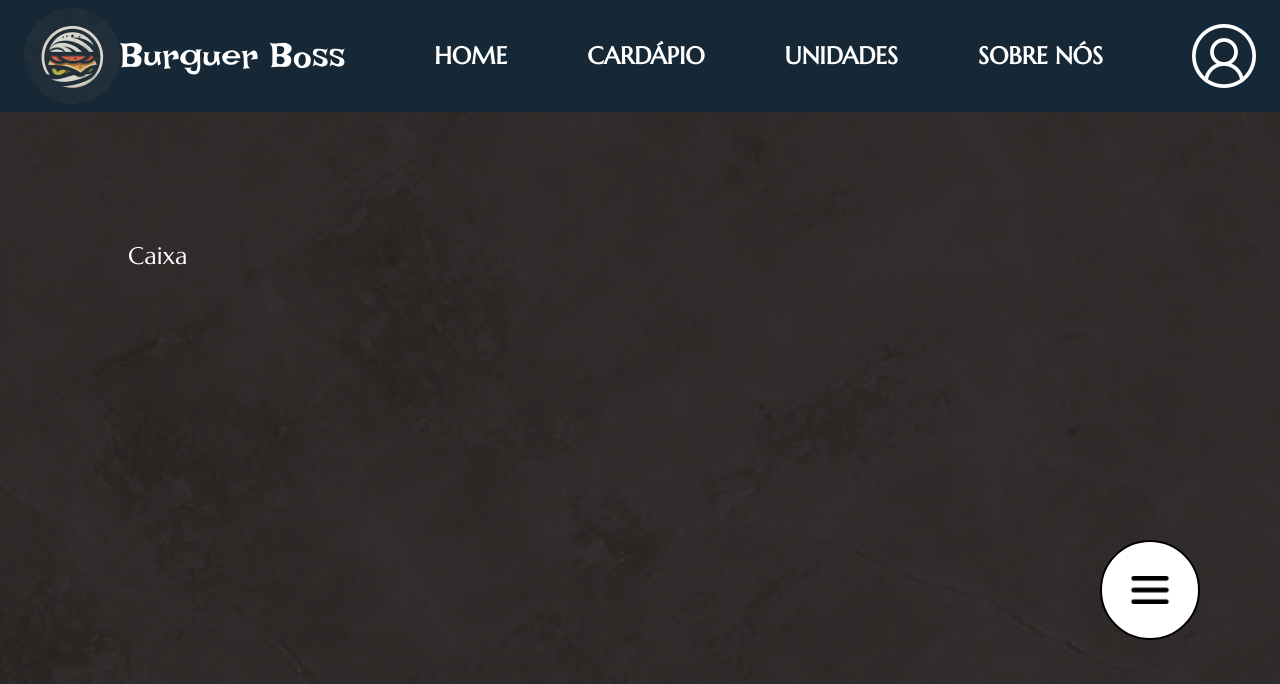
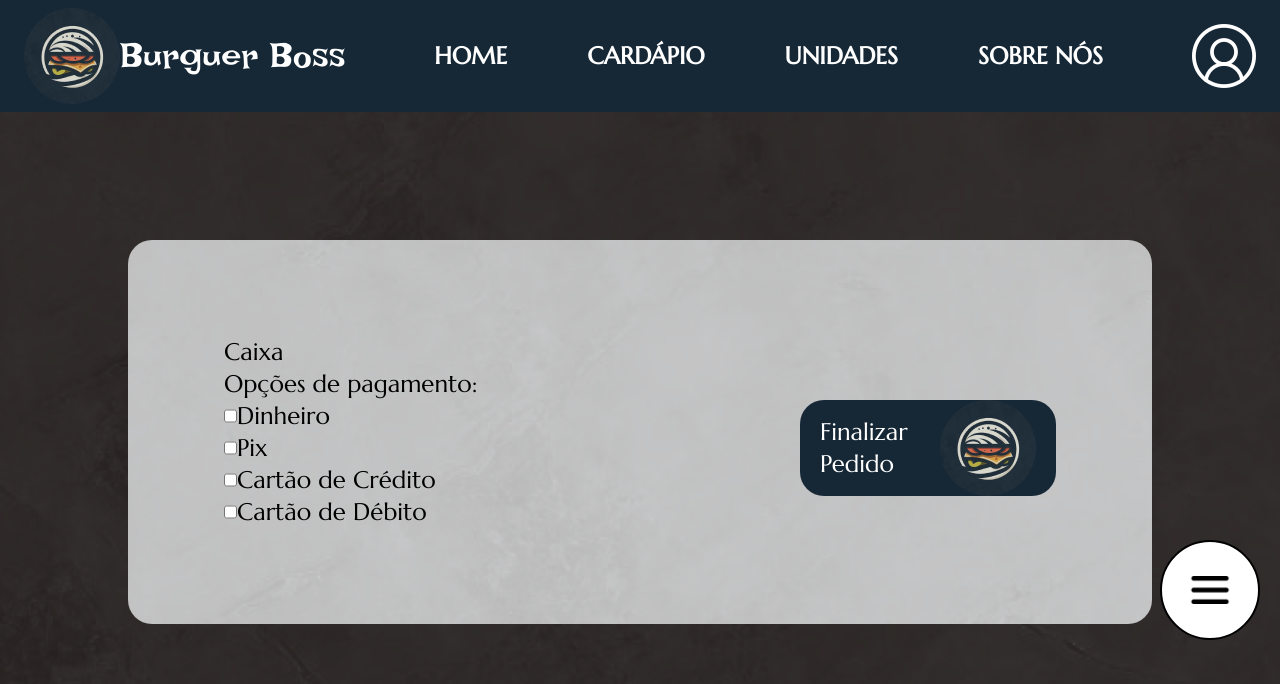
Before and after one commit to PedroMarineli/bb_front-end, a React (Vite) app: page /bb-caixa in a window 1280 px wide. Shown: the top 684 px of the page. Built offline with nearby package versions, Linux system fonts and the light colour scheme.

Commit message:
improving the page in general

```diff
--- /dev/null
+++ b/src/components/Botao/index.tsx
@@ -0,0 +1,16 @@
+import Logo from "/images/logoBB.png";
+
+interface Props {
+    children: string
+}
+
+const Botao = ({ children }: Props) => {
+    return (
+        <div className="flex w-64 bg-seaBlue text-white items-center justify-between px-5 rounded-3xl">
+            {children}
+            <img src={Logo} alt="Logo BB" />
+        </div>
+    )
+}
+
+export default Botao;
--- a/src/components/BotaoMenu/index.tsx
+++ b/src/components/BotaoMenu/index.tsx
@@ -2,7 +2,7 @@ import MenuHamburguer from "/icons/hamburguer.png";
 
 const BotaoMenu = () => {
     return (
-        <div className="flex flex-col fixed bottom-40 right-20 z-40 p-5 bg-white rounded-full border-solid border-2 border-black">
+        <div className="flex flex-col fixed bottom-40 right-5 z-40 p-5 bg-white rounded-full border-solid border-2 border-black">
             <img src={MenuHamburguer} alt="Menu hamburguer" className="w-14 h-14"/>
         </div>
     )
--- a/src/components/FaleComAGente/index.tsx
+++ b/src/components/FaleComAGente/index.tsx
@@ -3,7 +3,9 @@ import LogoBB from "/images/logoBB.png";
 
 const FaleComAGente = () => {
     return (
-        <div className="janela hidden">
+        <div className="grid justify-items-center">
+            <div className="bg-black opacity-60 fixed top-0 right-0 bottom-0 left-0"/>
+            <div className="janela">
                 <h3 className="tituloJanela text-center">Fale com a gente</h3>
                 <p>Tem alguma dúvida?! Alguma sugestão?! Alguma reclamação?!</p>
                 <p>Entre em contato conosco por meio destes meios abaixo!</p>
@@ -18,6 +20,7 @@ const FaleComAGente = () => {
                 </ul>
                 <img src={LogoBB} alt="Logo BB"/>
             </div>
+        </div>
     )
 }
 
--- a/src/index.css
+++ b/src/index.css
@@ -4,7 +4,7 @@
         @apply font-bbFont;
     }
     .titulosMain {
-        @apply my-14 text-6xl underline uppercase;
+        @apply mb-14 text-6xl underline uppercase;
     }
     .quadroBranco {
         @apply bg-white rounded-3xl text-black;
@@ -21,6 +21,7 @@
     .tituloJanela {
         @apply text-3xl uppercase;
     }
+
 @tailwind utilities;
 
 @font-face {
--- a/src/pages/Caixa/index.tsx
+++ b/src/pages/Caixa/index.tsx
@@ -1,6 +1,37 @@
+import Botao from "../../components/Botao";
+
 const Caixa = () => {
+    const opcoes = [{
+            pagamento: "Dinheiro"
+        },
+        {
+            pagamento: "Pix"
+        },
+        {
+            pagamento: "Cartão de Crédito"
+        },
+        {
+            pagamento: "Cartão de Débito"
+        }]
+
     return (
-        <h1>Caixa</h1>
+        <section className="telaBranca">
+            <h1>Caixa</h1>
+            <div className="flex items-center justify-between">
+                <div>
+                    <p>Opções de pagamento:</p>
+                    <ul>
+                        {opcoes.map((opcao) => (
+                            <li className="flex">
+                                <input type="checkbox" />
+                                {opcao.pagamento}
+                            </li>
+                        ))}
+                    </ul>
+                </div>
+                <Botao children="Finalizar Pedido"/>
+            </div>
+        </section>
     )
 }
 export default Caixa;
--- a/src/pages/Inicio/components/Cardapio/index.tsx
+++ b/src/pages/Inicio/components/Cardapio/index.tsx
@@ -1,6 +1,6 @@
 const Cardapio = () => {
     return (
-        <section className="quadroBranco px-16 pb-14 text-center">
+        <section className="telaBranca px-16 pb-14 text-center ">
             <h2 className="titulosMain">Cardápio</h2>
             <p className="">Descubra nossos pratos clássicos, preparados com carinho e ingredientes frescos. Deixe-se surpreender pela simplicidade e sabor que só a cozinha tradicional pode oferecer.</p>
         </section>
--- a/src/pages/Inicio/components/Footer/index.tsx
+++ b/src/pages/Inicio/components/Footer/index.tsx
@@ -1,6 +1,6 @@
 import Maleta from "/icons/walletIcon.png";
 import Telefone from "/icons/telephoneIcon.png";
-import Logo from "/images/LogoBB.png";
+import Logo from "/images/logoBB.png";
 import Twitter from "/icons/twitterIcon.png";
 import Facebook from "/icons/facebookIcon.png";
 import Whats from "/icons/whatsapIcon.png";
--- a/src/pages/Inicio/components/QuemSomos/index.tsx
+++ b/src/pages/Inicio/components/QuemSomos/index.tsx
@@ -2,7 +2,7 @@ import HomemCozinhando from "/images/imagemHomemcozinhando.png";
 
 const QuemSomos = () => {
     return (
-        <section className="grid justify-items-center">
+        <section className="grid justify-items-center min-h-[calc(70vh)] items-center">
             <h2 className="titulosMain">Quem Somos</h2>
             <div className="flex items-center gap-10">
                 <img src={HomemCozinhando} alt="Homem cozinhando" />
--- a/src/pages/Inicio/index.tsx
+++ b/src/pages/Inicio/index.tsx
@@ -10,7 +10,7 @@ const Inicio = () => {
         <div className="bg-hamburguer bg-no-repeat bg-right-top overflow-visible">
             <HeaderInicio />
             <main className="m-32 grid gap-32">
-                <div className="pt-28 pb-32 w-1/2">
+                <div className="w-1/2 min-h-[calc(70vh)] flex flex-col justify-center">
                     <h2 className="font-bb text-8xl pb-6">Burguer Boss</h2>
                     <p>Porque fome não combina com rei.</p>
                     <p>Venha experimentar essa maravilha que se chama Burguer Boss!</p>
--- a/src/pages/ReservaDeMesas/index.tsx
+++ b/src/pages/ReservaDeMesas/index.tsx
@@ -1,6 +1,18 @@
+import Botao from "../../components/Botao";
+
 const ReservaDeMesas = () => {
     return(
-        <h1>Reserva De Mesas</h1>
+        <section className="telaBranca">
+            <h1>Reserva De Mesas</h1>
+            <div className="flex justify-around">
+                <Botao children="Alterar Mesas"/>
+                <div className="flex gap-4 items-center justify-between opacity-55">
+                    <p>Quantidade de mesas:</p>
+                    <input type="text" />
+                    <Botao children="Atualizar"/>
+                </div>
+            </div>
+        </section>
     )
 }
 export default ReservaDeMesas;
```
Lines whose indentation alone changed are shown as unchanged.
